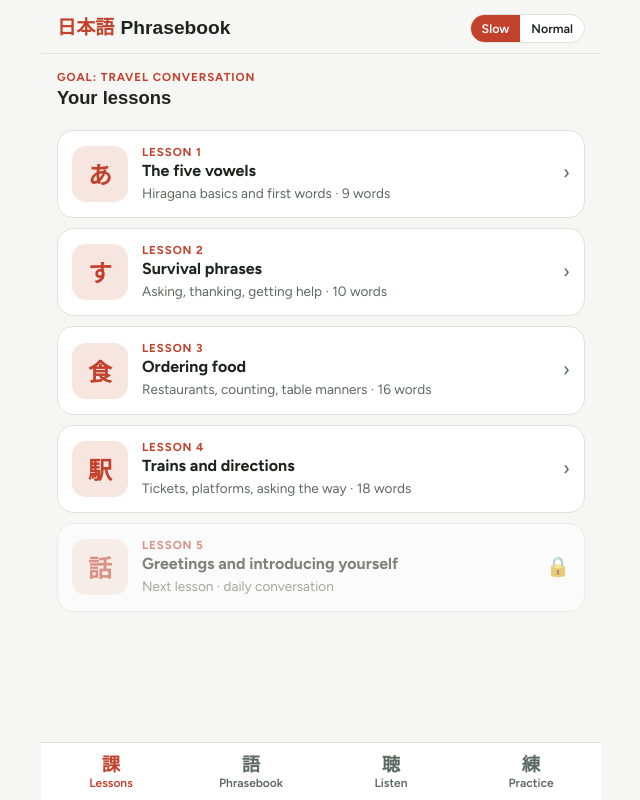
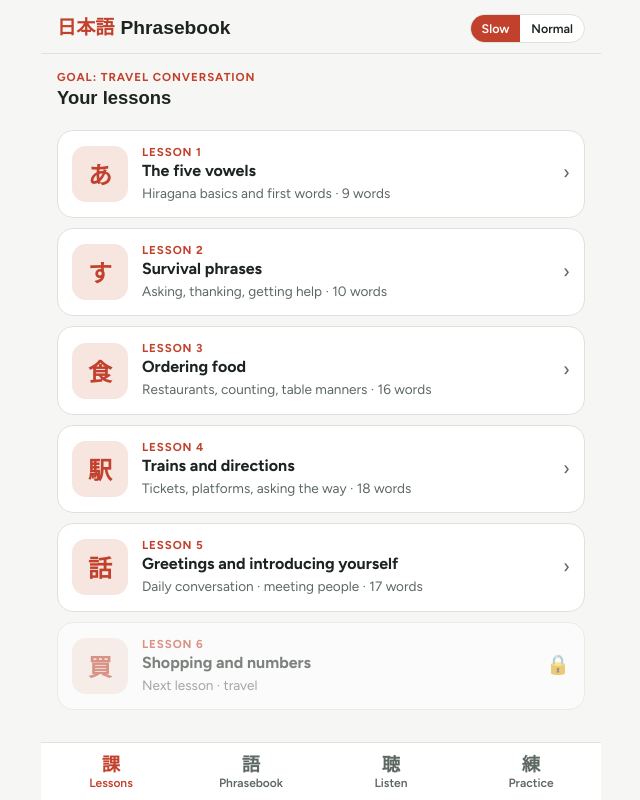
Before and after one commit to alcantarajy/Japanese-phrasebook, a plain HTML site: page index.html in a window 1280 px wide. Shown: the whole page, without its empty margins (319-959 px from the left). Drawn offline with Linux system fonts and the light colour scheme; a web font is replaced by a local one.

Commit message:
Add Lesson 5: Greetings and introducing yourself
Co-Authored-By: Claude Opus 5.5 <noreply@anthropic.com>
Claude-Session: https://claude.ai/code/session_01VcPMD8jtqNiAk1HEFR5u5U

```diff
--- a/index.html
+++ b/index.html
@@ -232,8 +232,37 @@ const LESSONS = [
         ["Staff","はい、いきます","Hai, ikimasu."],
         ["You","ありがとうございます","Arigatō gozaimasu!"] ]}
     ]}
+  ,{ id: "l5", kana: "話", title: "Greetings and introducing yourself", sub: "Daily conversation · meeting people",
+    intro: "Greetings for every time of day, asking how someone is, and introducing yourself when you meet someone new.",
+    blocks: [
+      { type: "words", title: "Greetings through the day", items: [
+        ["おはようございます","ohayō gozaimasu","good morning"],["こんにちは","konnichiwa","hello / good afternoon"],
+        ["こんばんは","konbanwa","good evening"],["おやすみなさい","oyasuminasai","good night"],
+        ["じゃあ、また","jā, mata","see you!"],["さようなら","sayōnara","goodbye (sounds final)"] ]},
+      { type: "words", title: "How are you?", items: [
+        ["おげんきですか","o-genki desu ka","how are you?"],["はい、げんきです","hai, genki desu","I'm fine"],
+        ["まあまあです","māmā desu","so-so"] ]},
+      { type: "words", title: "Introducing yourself", items: [
+        ["はじめまして","hajimemashite","nice to meet you (first meeting)"],
+        ["わたしはモーです","watashi wa Mō desu","I'm Mo"],
+        ["フィリピンからきました","Firipin kara kimashita","I'm from the Philippines"],
+        ["パプアニューギニアにすんでいます","Papua Nyūginia ni sunde imasu","I live in Papua New Guinea"],
+        ["おなまえは？","o-namae wa?","what's your name?"],
+        ["そうですか","sō desu ka","oh, really? / I see"],
+        ["よろしくおねがいします","yoroshiku onegaishimasu","nice to meet you (end of an intro)"],
+        ["こちらこそ","kochira koso","likewise"] ]},
+      { type: "note", title: "Grammar: watashi wa ＿ desu", html: "<p><b>わたしは＿です</b> means “I am ＿”. It's the same は (wa) topic marker: <i>Watashi <b>wa</b> Mō desu</i> is “As for me, I'm Mo.”</p><p>Once people know you mean yourself, Japanese usually drops <i>watashi wa</i>. Just <i>Mō desu</i> sounds natural.</p>" },
+      { type: "note", title: "Culture tip", html: "<ul><li><b>Add a small bow</b> when you say <i>hajimemashite</i>.</li><li><b>Yoroshiku onegaishimasu</b> has no exact English match. It means roughly “glad to meet you, please be kind to me”, and politely closes any introduction.</li><li><b>Ohayō gozaimasu</b> is polite. With close friends, just <i>ohayō</i>.</li></ul>" },
+      { type: "dialog", title: "Meeting someone new", items: [
+        ["You","はじめまして。わたしはモーです","Hajimemashite. Watashi wa Mō desu."],
+        ["Tanaka","はじめまして。たなかです","Hajimemashite. Tanaka desu."],
+        ["You","フィリピンからきました","Firipin kara kimashita."],
+        ["Tanaka","そうですか！","Sō desu ka!"],
+        ["You","よろしくおねがいします","Yoroshiku onegaishimasu."],
+        ["Tanaka","こちらこそ、よろしくおねがいします","Kochira koso, yoroshiku onegaishimasu."] ]}
+    ]}
 ];
-const NEXT = { kana: "話", title: "Greetings and introducing yourself", sub: "Next lesson · daily conversation" };
+const NEXT = { kana: "買", title: "Shopping and numbers", sub: "Next lesson · travel" };
 
 /* What the voice reads. Kanji help the phone's voice split words, so particles like は are said "wa". */
 const SAY = {
@@ -255,7 +284,17 @@ const SAY = {
   "なんばんせんですか": "何番線ですか",
   "さんばんせんです": "三番線です",
   "はい、いきます": "はい、行きます",
-  "ちずでおしえてください": "地図で教えてください"
+  "ちずでおしえてください": "地図で教えてください",
+  "おげんきですか": "お元気ですか",
+  "はい、げんきです": "はい、元気です",
+  "わたしはモーです": "私はモーです",
+  "はじめまして。わたしはモーです": "初めまして。私はモーです",
+  "はじめまして。たなかです": "初めまして。田中です",
+  "フィリピンからきました": "フィリピンから来ました",
+  "パプアニューギニアにすんでいます": "パプアニューギニアに住んでいます",
+  "おなまえは？": "お名前は？",
+  "よろしくおねがいします": "よろしくお願いします",
+  "こちらこそ、よろしくおねがいします": "こちらこそ、よろしくお願いします"
 };
 const spoken = jp => SAY[jp] || jp;
 
```
